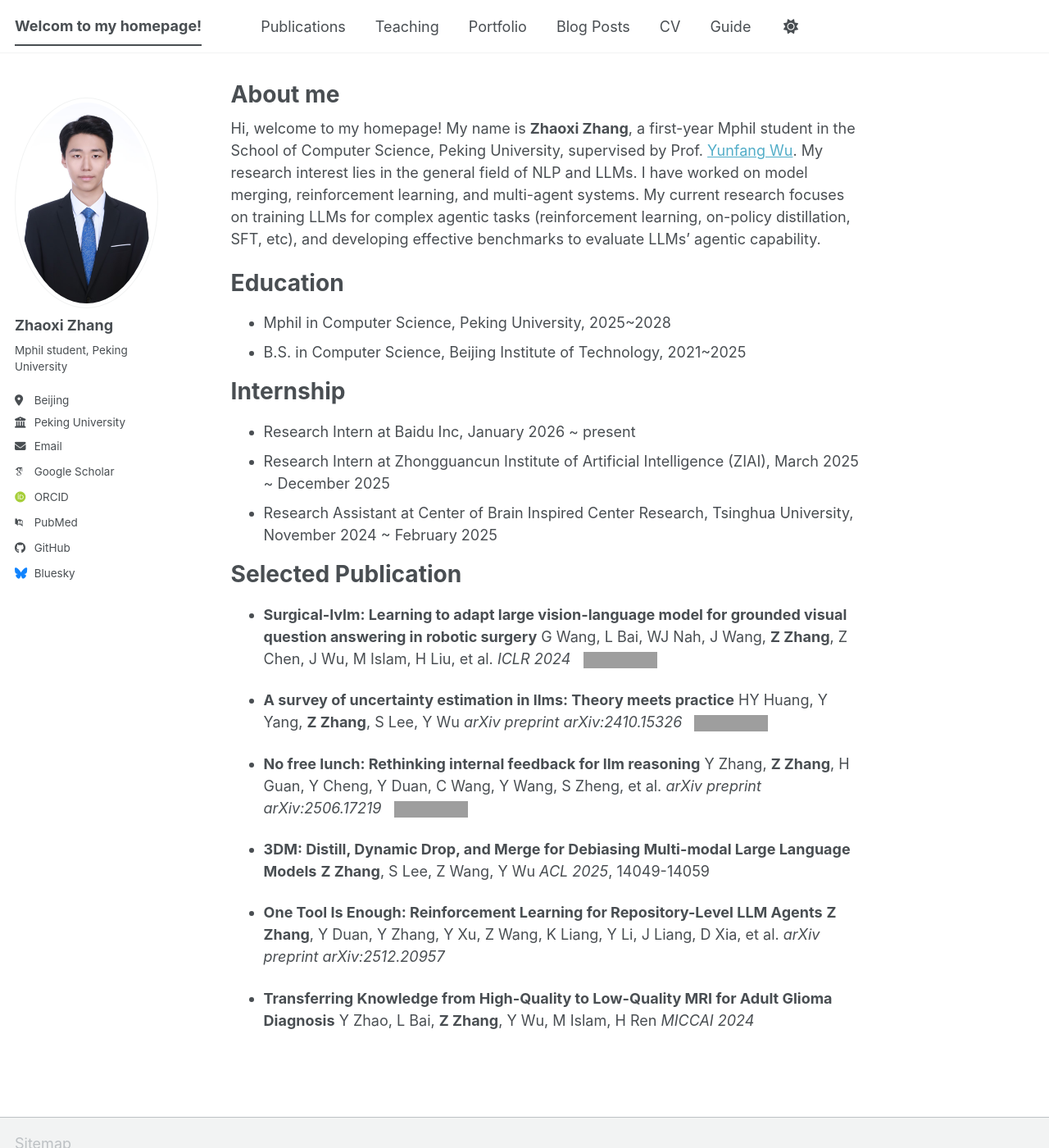
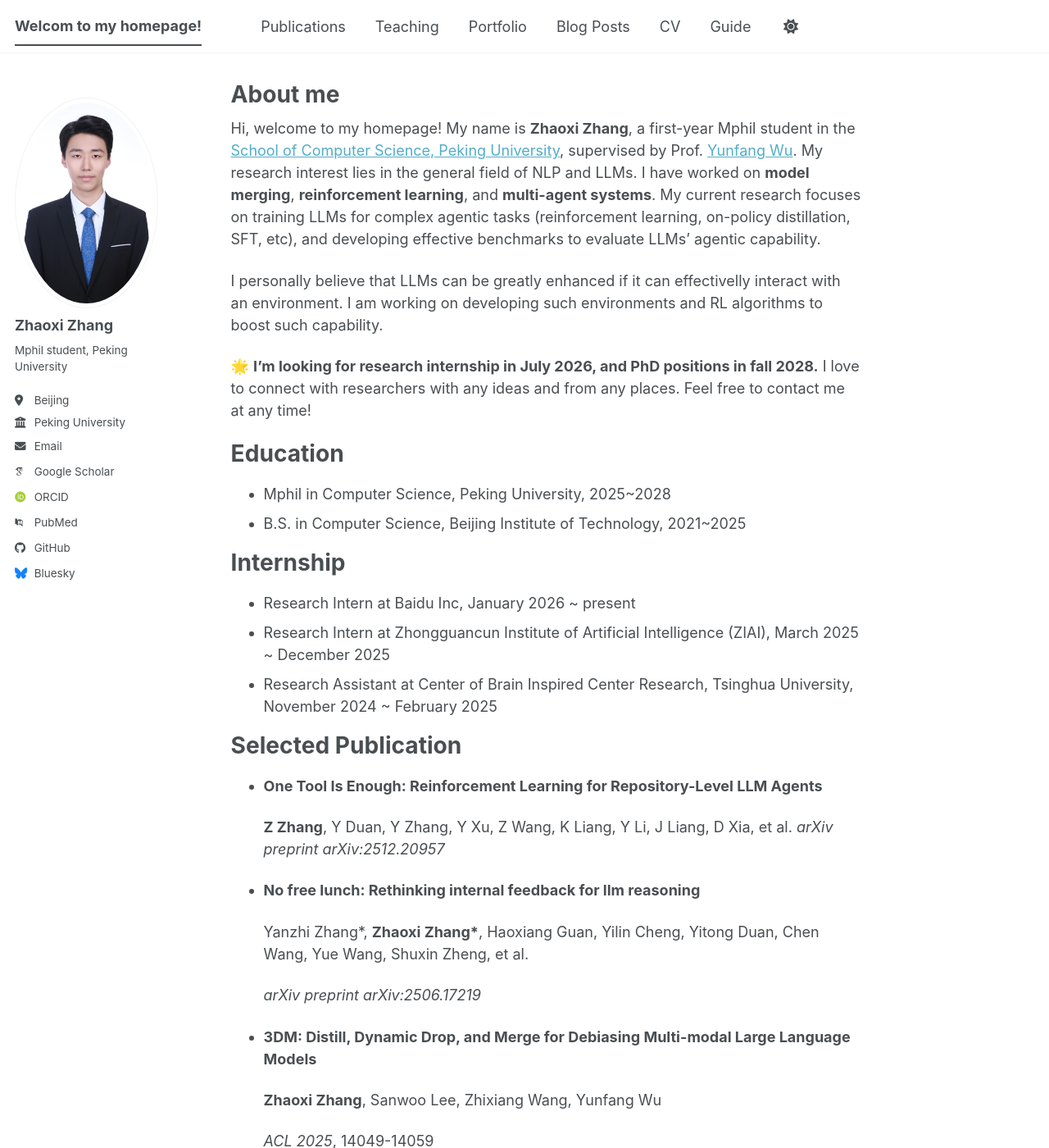
Before and after one commit to JesseZZZZZ/JesseZZZZZ.github.io, a Jekyll site: the page built from _pages/about.md, in a window 1280 px wide and 1400 px high. Shown: the whole window at 82% size. Built offline with Jekyll 4.4.1, drawn with Linux system fonts in a browser that asks for light colours; some web fonts are replaced; a script bundle is joined from its source files by our own code; library files that are not in the unit come from our copies; some of the changed text lies outside the part shown; grey boxes are pictures that could not be loaded.

Commit message:
Update about.md

```diff
--- a/_pages/about.md
+++ b/_pages/about.md
@@ -7,7 +7,11 @@ redirect_from:
   - /about.html
 ---
 
-Hi, welcome to my homepage! My name is **Zhaoxi Zhang**, a first-year Mphil student in the School of Computer Science, Peking University, supervised by Prof. [Yunfang Wu](https://scholar.google.com/citations?user=d1YlKkAAAAAJ&hl=en&oi=ao). My research interest lies in the general field of NLP and LLMs. I have worked on model merging, reinforcement learning, and multi-agent systems. My current research focuses on training LLMs for complex agentic tasks (reinforcement learning, on-policy distillation, SFT, etc), and developing effective benchmarks to evaluate LLMs' agentic capability.
+Hi, welcome to my homepage! My name is **Zhaoxi Zhang**, a first-year Mphil student in the [School of Computer Science, Peking University](https://cs.pku.edu.cn/), supervised by Prof. [Yunfang Wu](https://scholar.google.com/citations?user=d1YlKkAAAAAJ&hl=en&oi=ao). My research interest lies in the general field of NLP and LLMs. I have worked on **model merging**, **reinforcement learning**, and **multi-agent systems**. My current research focuses on training LLMs for complex agentic tasks (reinforcement learning, on-policy distillation, SFT, etc), and developing effective benchmarks to evaluate LLMs' agentic capability.
+
+I personally believe that LLMs can be greatly enhanced if it can effectivelly interact with an environment. I am working on developing such environments and RL algorithms to boost such capability.
+
+🌟 **I'm looking for research internship in July 2026, and PhD positions in fall 2028.** I love to connect with researchers with any ideas and from any places. Feel free to contact me at any time!
 
 Education
 ======
@@ -22,26 +26,32 @@ Internship
 
 Selected Publication
 ======
-- **Surgical-lvlm: Learning to adapt large vision-language model for grounded visual question answering in robotic surgery**
-  G Wang, L Bai, WJ Nah, J Wang, **Z Zhang**, Z Chen, J Wu, M Islam, H Liu, et al.
-  *ICLR 2024* &nbsp; ![citations](https://img.shields.io/badge/cited%20by-52-blue)
 
-- **A survey of uncertainty estimation in llms: Theory meets practice**
-  HY Huang, Y Yang, **Z Zhang**, S Lee, Y Wu
-  *arXiv preprint arXiv:2410.15326* &nbsp; ![citations](https://img.shields.io/badge/cited%20by-48-blue)
+- **One Tool Is Enough: Reinforcement Learning for Repository-Level LLM Agents**
+
+  **Z Zhang**, Y Duan, Y Zhang, Y Xu, Z Wang, K Liang, Y Li, J Liang, D Xia, et al.
+  *arXiv preprint arXiv:2512.20957*
 
 - **No free lunch: Rethinking internal feedback for llm reasoning**
-  Y Zhang, **Z Zhang**, H Guan, Y Cheng, Y Duan, C Wang, Y Wang, S Zheng, et al.
-  *arXiv preprint arXiv:2506.17219* &nbsp; ![citations](https://img.shields.io/badge/cited%20by-23-blue)
+
+  Yanzhi Zhang\*, **Zhaoxi Zhang\***, Haoxiang Guan, Yilin Cheng, Yitong Duan, Chen Wang, Yue Wang, Shuxin Zheng, et al.
+
+  *arXiv preprint arXiv:2506.17219* &nbsp;
 
 - **3DM: Distill, Dynamic Drop, and Merge for Debiasing Multi-modal Large Language Models**
-  **Z Zhang**, S Lee, Z Wang, Y Wu
+
+  **Zhaoxi Zhang**, Sanwoo Lee, Zhixiang Wang, Yunfang Wu
+
   *ACL 2025*, 14049-14059
 
 - **One Tool Is Enough: Reinforcement Learning for Repository-Level LLM Agents**
-  **Z Zhang**, Y Duan, Y Zhang, Y Xu, Z Wang, K Liang, Y Li, J Liang, D Xia, et al.
+
+  **Zhaoxi Zhang**, Yitong Duan, Yanzhi Zhang, Yiming Xu, Zhixiang Wang, Kun Liang, Weikang Li, Jiahui Liang, Deguo Xia, Jizhou Huang Jiyan He, Shuxin Zheng, Yunfang Wu.
+
   *arXiv preprint arXiv:2512.20957*
 
 - **Transferring Knowledge from High-Quality to Low-Quality MRI for Adult Glioma Diagnosis**
+
   Y Zhao, L Bai, **Z Zhang**, Y Wu, M Islam, H Ren
+
   *MICCAI 2024*
```
